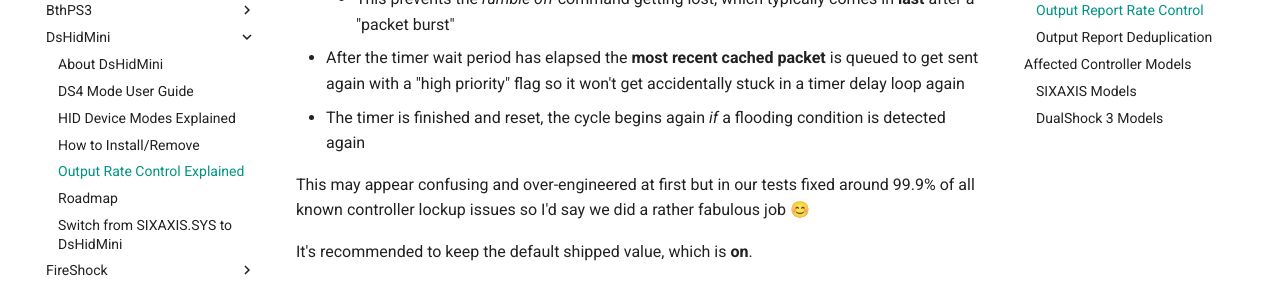
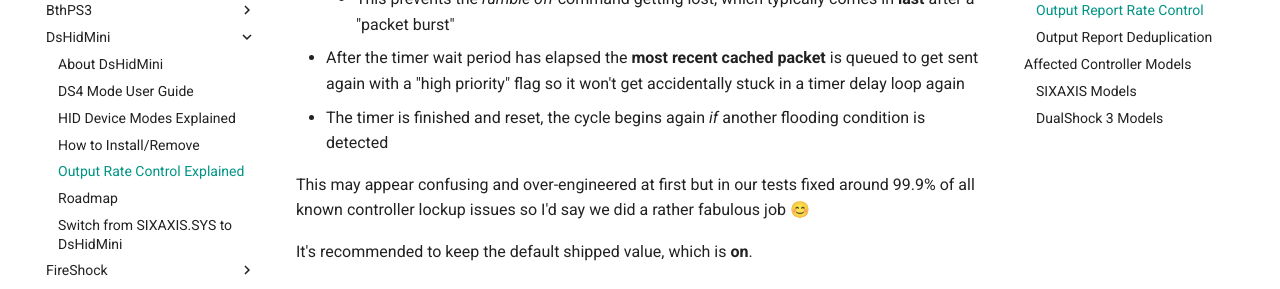
Before and after one commit to nefarius/ViGEm.github.io, an MkDocs documentation site: the page built from docs/projects/DsHidMini/Output-Rate-Control-Explained.md, in a window 1280 px wide and 900 px high, scrolled down 1175 px. Shown: the part 152-441 px from the top of the window. Built offline with MkDocs 1.6.1 and Material for MkDocs 9.7.7, drawn with Linux system fonts in a browser that asks for light colours; comment, search, counter and statistics services are not loaded.

Commit message:
Removed duplicated word

```diff
--- a/docs/projects/DsHidMini/Output-Rate-Control-Explained.md
+++ b/docs/projects/DsHidMini/Output-Rate-Control-Explained.md
@@ -22,7 +22,7 @@
 - *If* new packets arrive *during* the timer is active, the last cached packet will be replaced by the current to-be-sent-but-still-to-fast-packet
     - This prevents the *rumble off* command getting lost, which typically comes in **last** after a "packet burst"
 - After the timer wait period has elapsed the **most recent cached packet** is queued to get sent again with a "high priority" flag so it won't get accidentally stuck in a timer delay loop again
-- The timer is finished and reset, the cycle begins again *if* a flooding condition is detected again
+- The timer is finished and reset, the cycle begins again *if* another flooding condition is detected
 
 This may appear confusing and over-engineered at first but in our tests fixed around 99.9% of all known controller lockup issues so I'd say we did a rather fabulous job 😊
 
```
